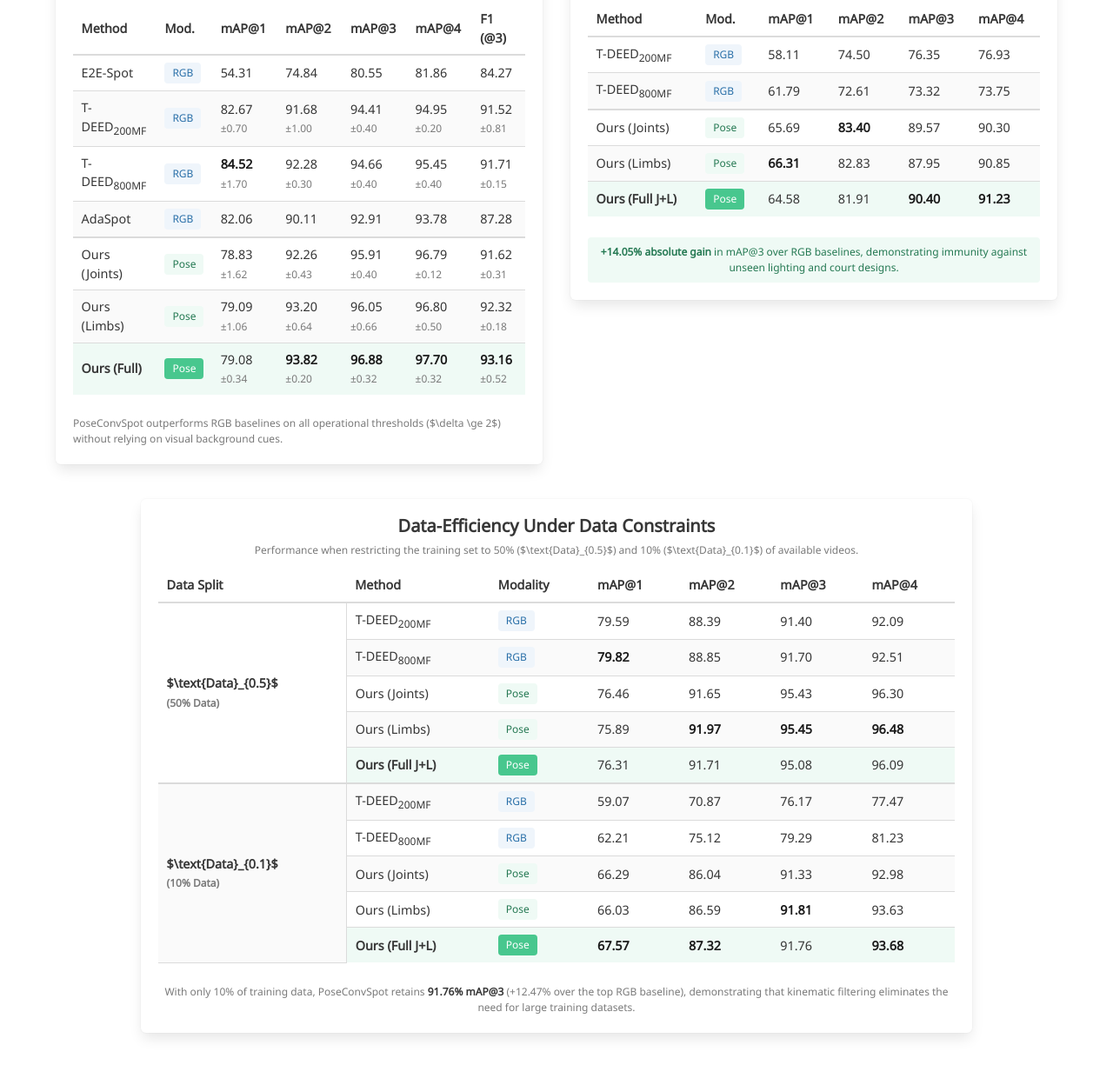
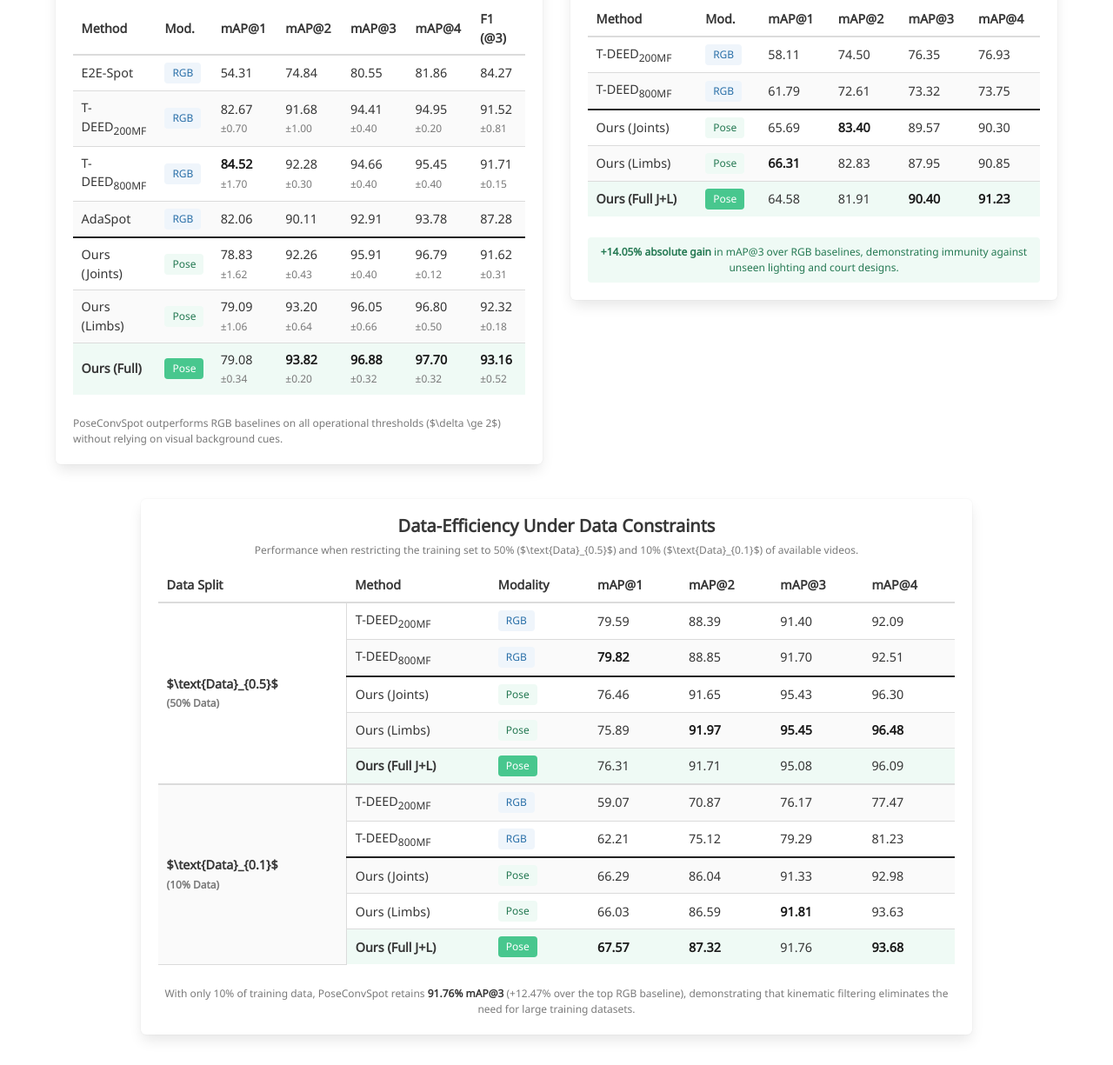
Before and after one commit to Noambsf/PoseConvSpot, a plain HTML site: page index.html in a window 1280 px wide. Shown: the part 2882-4107 px from the top of the page at 87% size. Drawn offline with nearby package versions, Linux system fonts and the light colour scheme; some icons are missing; a web font is replaced by a local one.

Commit message:
Add separator rows for Ours in results table

```diff
--- a/index.html
+++ b/index.html
@@ -67,6 +67,10 @@
     .best-score {
       font-weight: 700;
       color: #1a1a1a;
+    }
+
+    .table-results tr.ours-separator td {
+      border-top: 2.5px solid #222 !important;
     }
     pre {
       background-color: #f5f5f5;
@@ -243,7 +247,7 @@
     </div>
   </section>
 
-  <!-- EXPERIMENTAL RESULTS SECTION -->
+<!-- EXPERIMENTAL RESULTS SECTION -->
   <section class="section">
     <div class="container is-max-widescreen">
       <h2 class="title is-3 section-title has-text-centered">Experimental Results</h2>
@@ -311,7 +315,8 @@
                     <td>93.78</td>
                     <td>87.28</td>
                   </tr>
-                  <tr style="border-top: 2px solid #dbdbdb;">
+                  <!-- Ligne de séparation noire pour Ours -->
+                  <tr class="ours-separator">
                     <td class="text-left">Ours (Joints)</td>
                     <td><span class="tag is-success is-light is-small">Pose</span></td>
                     <td>78.83 <span class="std-dev">±1.62</span></td>
@@ -383,7 +388,8 @@
                     <td>73.32</td>
                     <td>73.75</td>
                   </tr>
-                  <tr style="border-top: 2px solid #dbdbdb;">
+                  <!-- Ligne de séparation noire pour Ours -->
+                  <tr class="ours-separator">
                     <td class="text-left">Ours (Joints)</td>
                     <td><span class="tag is-success is-light is-small">Pose</span></td>
                     <td>65.69</td>
@@ -462,7 +468,8 @@
                     <td>91.70</td>
                     <td>92.51</td>
                   </tr>
-                  <tr>
+                  <!-- Ligne de séparation noire pour Ours (Data 0.5) -->
+                  <tr class="ours-separator">
                     <td class="text-left">Ours (Joints)</td>
                     <td><span class="tag is-success is-light is-small">Pose</span></td>
                     <td>76.46</td>
@@ -507,7 +514,8 @@
                     <td>79.29</td>
                     <td>81.23</td>
                   </tr>
-                  <tr>
+                  <!-- Ligne de séparation noire pour Ours (Data 0.1) -->
+                  <tr class="ours-separator">
                     <td class="text-left">Ours (Joints)</td>
                     <td><span class="tag is-success is-light is-small">Pose</span></td>
                     <td>66.29</td>
```
